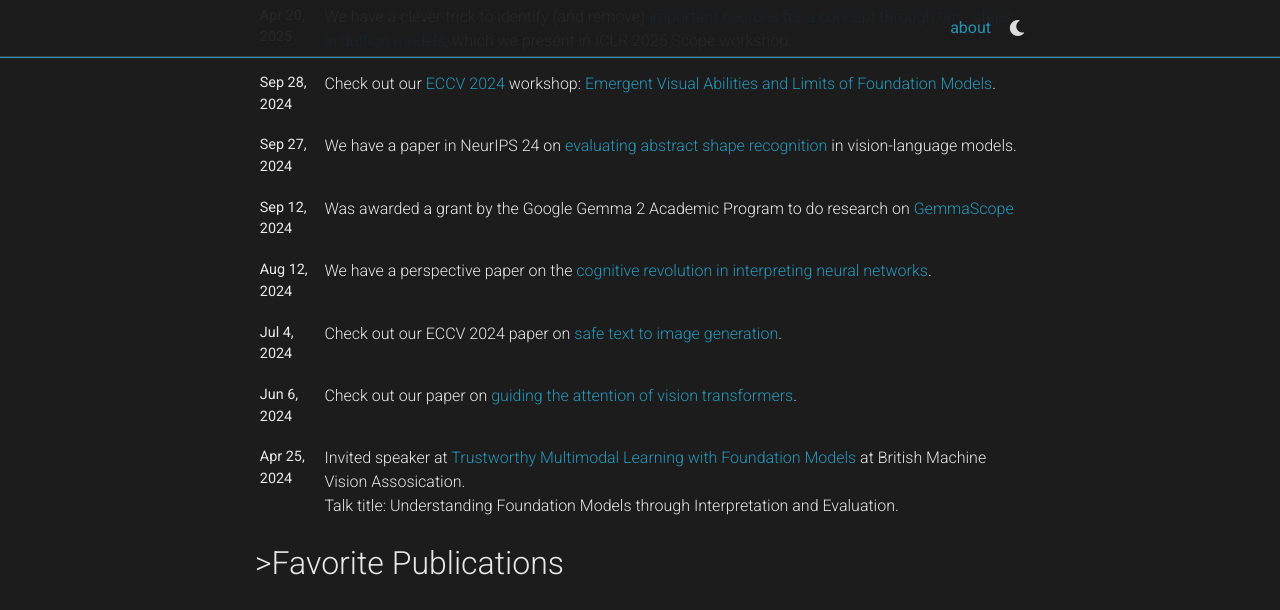
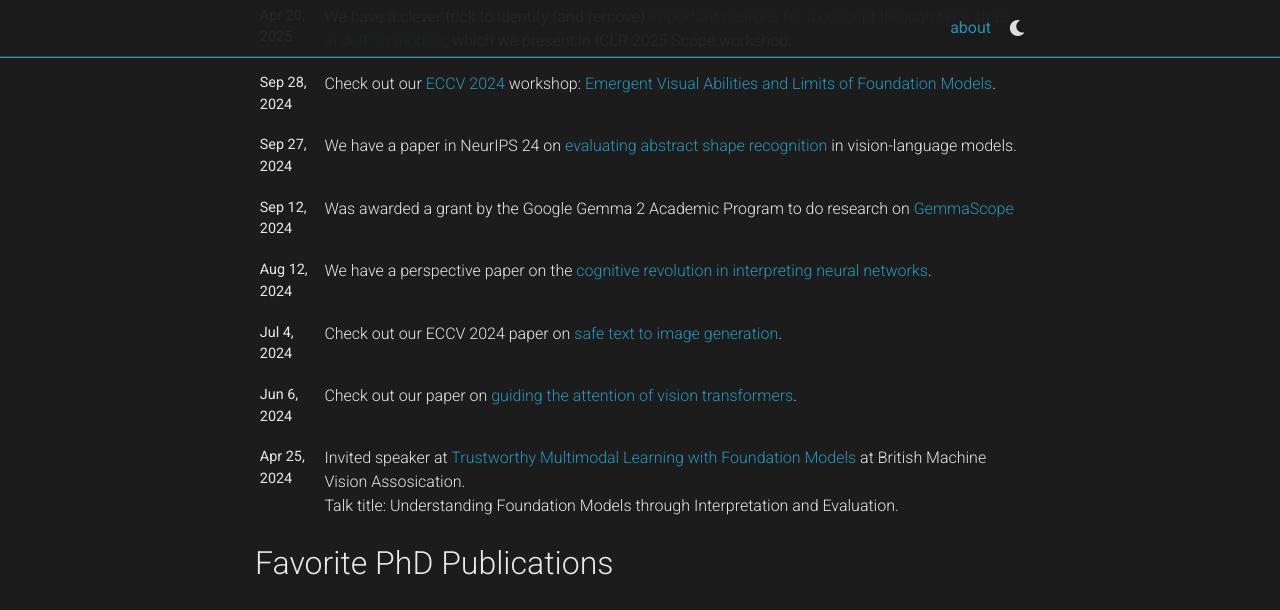
Before and after one commit to ashk-on/ashk-on.github.io, a Jekyll site: the page built from _pages/about.md, in a window 1280 px wide and 900 px high, scrolled down 994 px, cut to the strip 0-610 px from the top of the window. Built offline with Jekyll 4.4.1, drawn with Linux system fonts in a browser that asks for light colours; full-size pictures stand in for the smaller copies a plugin makes; comment, search, counter and statistics services are not loaded; a style sheet for code colours, icons or effects is not loaded.

Commit message:
update website

```diff
--- a/_bibliography/papers.bib
+++ b/_bibliography/papers.bib
@@ -60,7 +60,6 @@ publisher="Springer International Publishing",
 address="Cham",
 pages="499--508",
 isbn="978-3-030-87199-4",
-selected={true},
 abbr={MICCAI},
 html={https://link.springer.com/chapter/10.1007/978-3-030-87199-4_47},
 code={https://github.com/CAMP-eXplain-AI/CheXplain-Dissection},
--- a/_layouts/about.html
+++ b/_layouts/about.html
@@ -48,7 +48,7 @@ layout: default
 
           <!-- Selected papers -->
           {% if page.selected_papers -%}
-            <h2>>Favorite Publications</h2>
+            <h2>Favorite PhD Publications</h2>
             <!-- <h2><a href="{{ '/publications/' | relative_url }}" style="color: inherit;">selected publications</a></h2> -->
             {%- include selected_papers.html %}
           {%- endif %}
```
